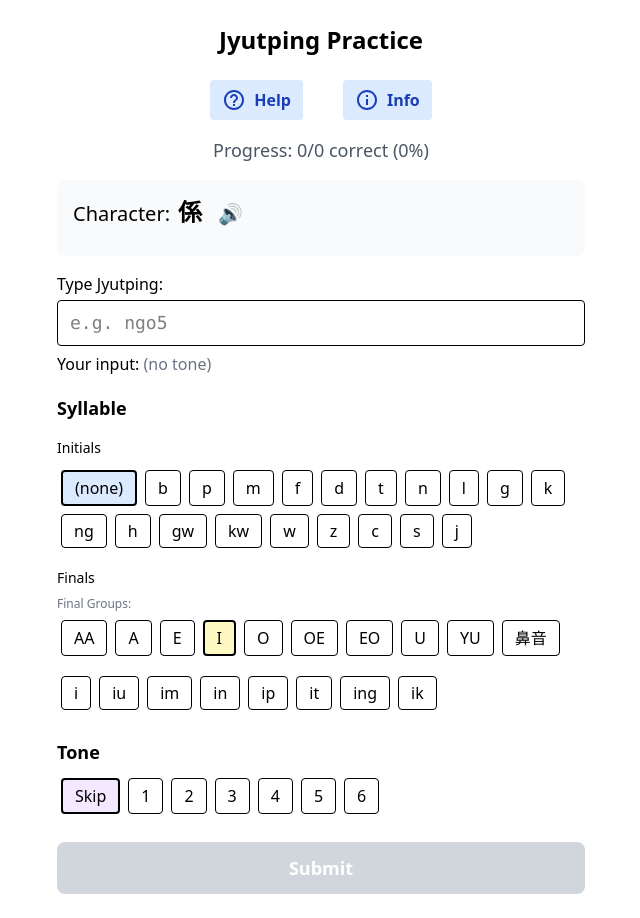
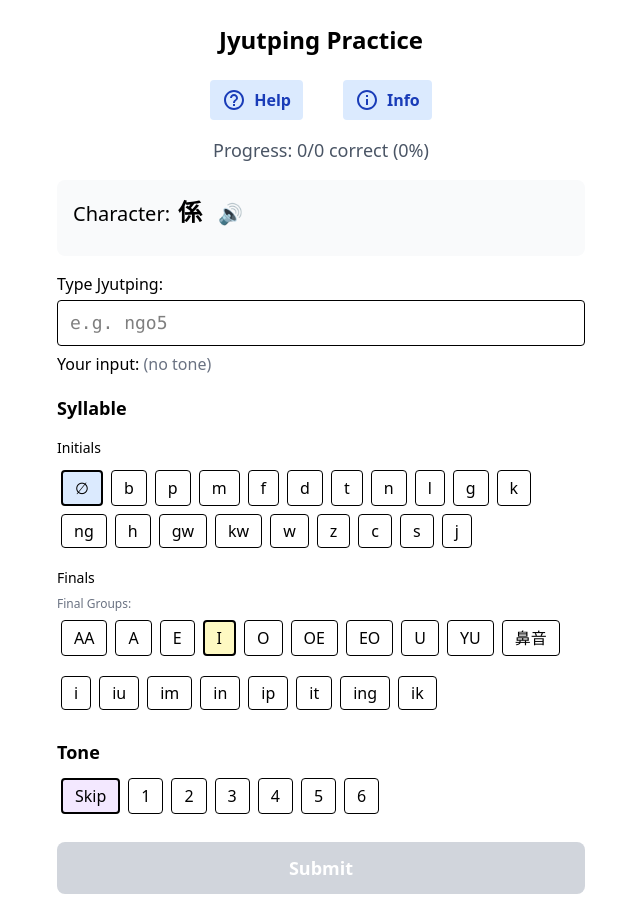
Before and after one commit to KacoK007/jyutping-typing, a React (Vite) app: page / in a window 1280 px wide. Shown: the whole page, without its empty margins (319-959 px from the left). Built offline with nearby package versions, Linux system fonts and the light colour scheme.

Commit message:
change icon for none;

```diff
--- a/src/components/Keyboard.jsx
+++ b/src/components/Keyboard.jsx
@@ -71,7 +71,7 @@ const Keyboard = ({
             {keyboardData.initial.map(initial => (
               <Key
                 key={initial}
-                label={initial || "(none)"}
+                label={initial || "∅"}
                 selected={selectedInitial === initial}
                 onClick={() => handleInitialSelect(initial)}
                 type="initial"
```
